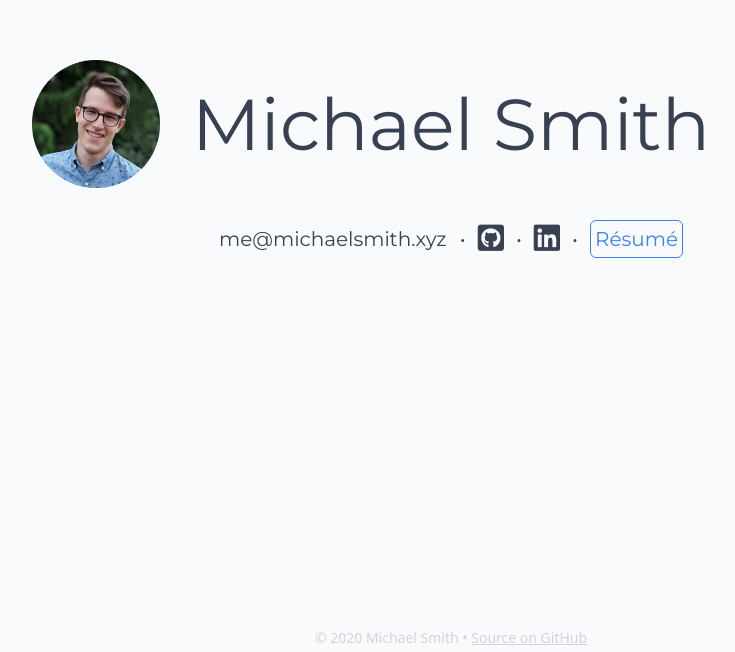
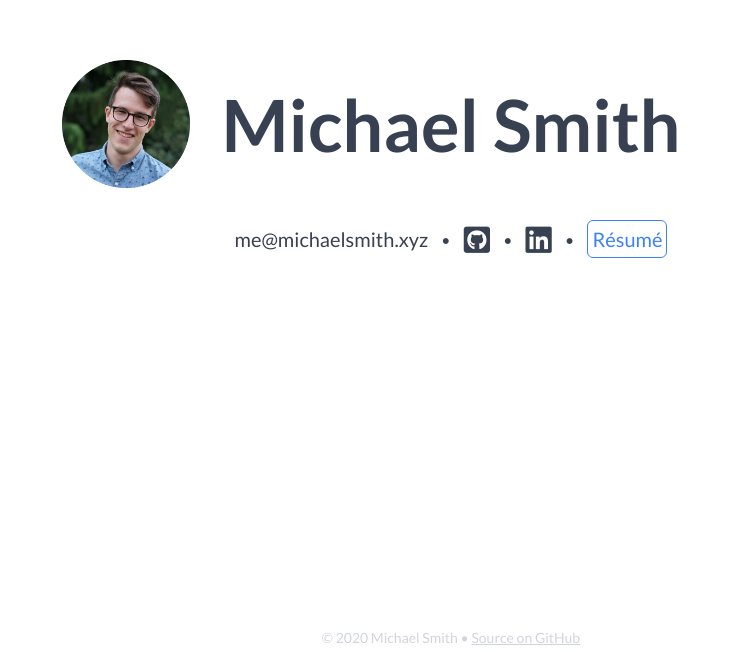
Before and after one commit to thisismichaelsmithsgithub/michaelsmith.xyz, a website built with webpack: page src/index.html in a window 1280 px wide. Shown: the part 148-800 px from the top of the page, without its empty margins (189-924 px from the left). Built offline with nearby package versions, Linux system fonts and the light colour scheme.

Commit message:
switch font to lato

```diff
--- a/src/index.html
+++ b/src/index.html
@@ -7,12 +7,13 @@
 
         <title>Michael Smith</title>
 
-        <link rel="stylesheet" href="https://fonts.googleapis.com/css?family=Montserrat" />
+        <link rel="preconnect" href="https://fonts.gstatic.com">
+        <link href="https://fonts.googleapis.com/css2?family=Lato:wght@300;400;700&display=swap" rel="stylesheet">
     </head>
 
-    <body class="flex flex-col justify-start items-center w-full h-full container mx-auto font-sans bg-gray-50 text-gray-700">
+    <body class="flex flex-col justify-start items-center w-full h-full container mx-auto font-sans text-gray-700">
         <header class='mt-52 font-display'>
-            <h1 class="font-medium text-5xl sm:text-7xl mb-8 sm:flex sm:flex-row sm:items-center text-center">
+            <h1 class="font-bold text-5xl sm:text-7xl mb-8 sm:flex sm:flex-row sm:items-center text-center">
                 <img class="hidden lg:inline-block w-32 h-32 -ml-40 mr-8" src="./static/me-circle.png" alt="Profile Image" />
                 Michael Smith
             </h1>
@@ -20,7 +21,7 @@
                 <ul class='list-none flex flex-col items-center sm:flex-row sm:justify-center text-xl'>
                     <li>
                         <a class="no-underline hover:text-blue-500" href="mailto:me@michaelsmith.xyz">me@michaelsmith.xyz</a>
-                        <span class='ml-2 hidden sm:inline'>•</span>
+                        <span class='ml-2 font-light hidden sm:inline'>•</span>
                     </li>
                     <li class="mt-6 sm:mt-0 sm:ml-3 sm:inline-flex sm:items-center">
                         <a class="no-underline sm:text-3xl hover:text-blue-500"" href="https://github.com/michaelsmithxyz">
@@ -28,7 +29,7 @@
                             <span class="sm:hidden">GitHub</span>
                         </a>
 
-                        <span class='ml-3 hidden sm:inline'>•</span>
+                        <span class='ml-3 font-light hidden sm:inline'>•</span>
                     </li>
                     <li class="mt-6 sm:mt-0 sm:ml-3 sm:inline-flex sm:items-center">
                         <a class="no-underline sm:text-3xl hover:text-blue-500"" href="https://linkedin.com/in/michaelsmithxyz">
@@ -36,7 +37,7 @@
                             <span class="sm:hidden">LinkedIn</span>
                         </a>
 
-                        <span class='hidden sm:inline ml-3'>•</span>
+                        <span class='font-light hidden sm:inline ml-3'>•</span>
                     </li>
                     <li class="mt-6 sm:mt-0 sm:ml-3 sm:inline-flex sm:items-center">
                         <a class="font-medium p-1 border border-solid border-blue-500 text-blue-500 hover:text-blue-600 hover:border-blue-600 rounded-md" href="./static/resume-michael-smith-current.pdf">
@@ -46,7 +47,7 @@
                 </ul>
             </nav>
         </header>
-        <footer class="mt-auto flex-shrink-0 text-gray-300 mb-1 text-sm">
+        <footer class="font-display mt-auto flex-shrink-0 text-gray-300 mb-1 text-sm">
             © 2020 Michael Smith • <a class="underline" href="https://github.com/michaelsmithxyz/michaelsmith.xyz">Source on GitHub</a>
         </footer>
     </body>
--- a/tailwind.config.js
+++ b/tailwind.config.js
@@ -7,7 +7,7 @@ module.exports = {
     extend: {},
     fontFamily: {
       'sans': ['ui-sans-serif', 'system-ui'],
-      'display': ['Montserrat', 'ui-sans-serif', 'system-ui']
+      'display': ['Lato', 'ui-sans-serif', 'system-ui']
     }
   },
   variants: {
```
Also changed, not shown: 1 other file.
